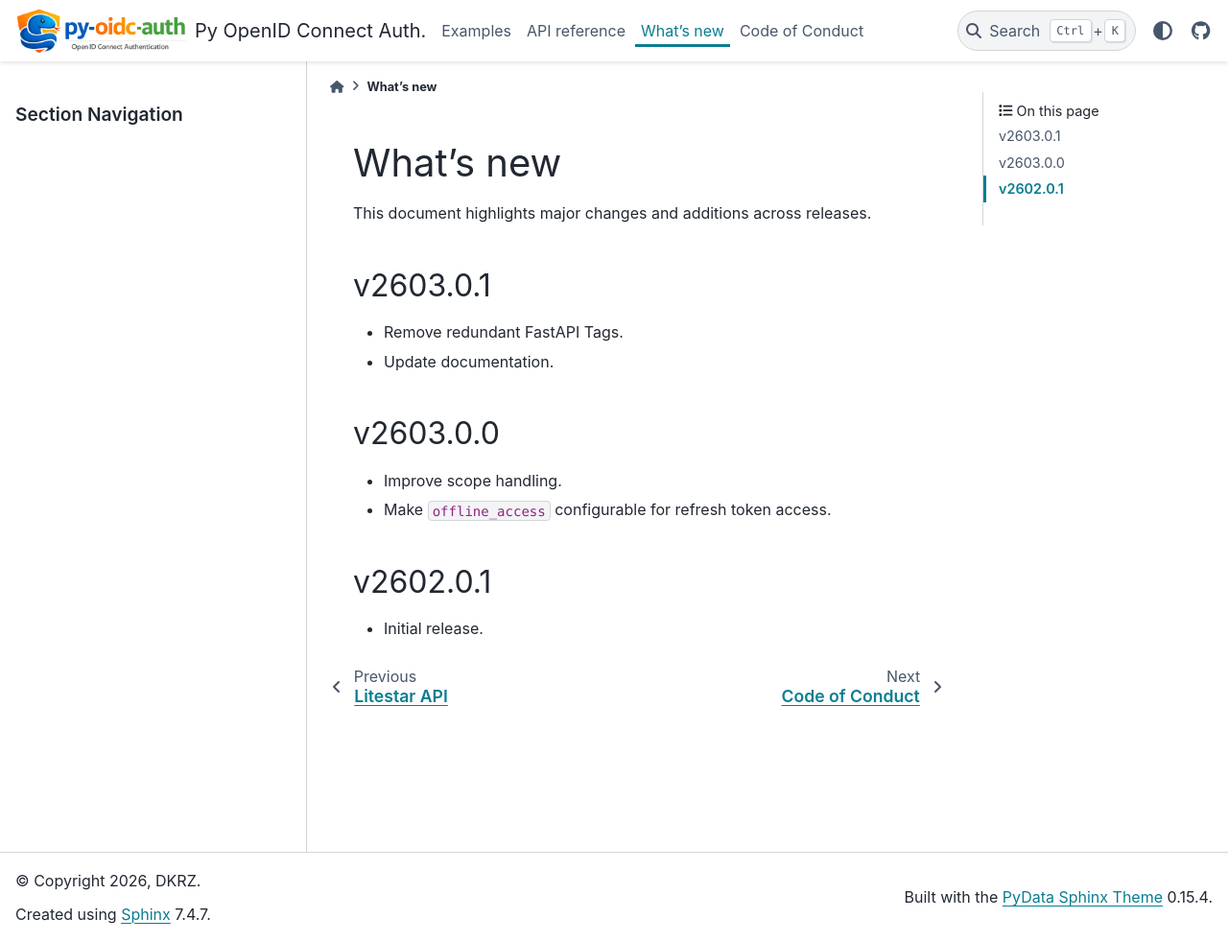
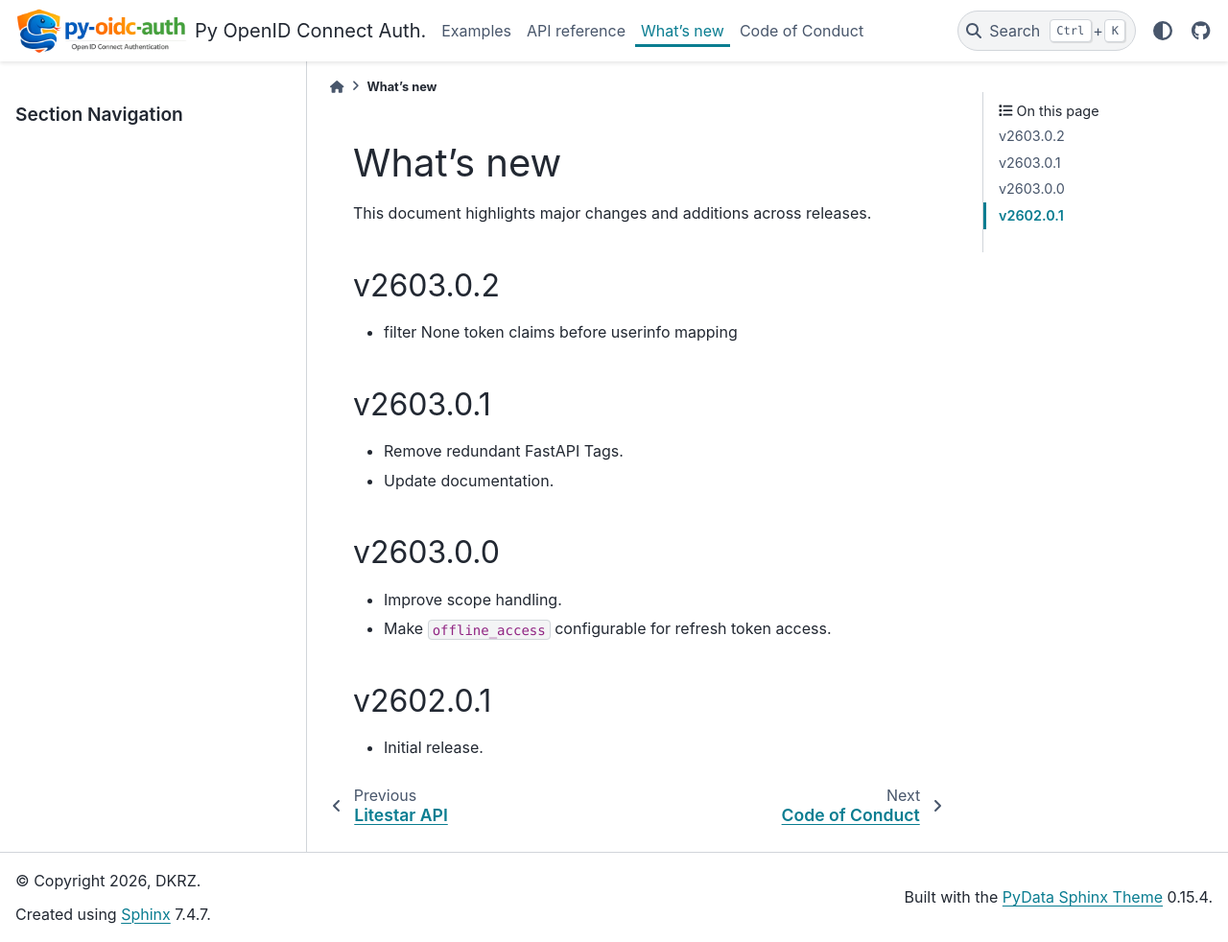
Before and after one commit to freva-org/py-oidc-auth, a Sphinx documentation site: the page built from docs/source/whatsnew.rst, in a window 1280 px wide and 982 px high. Shown: the whole window at 96% size. Built offline with Sphinx 7.4.7 and the PyData theme 0.15.4, drawn with Linux system fonts in a browser that asks for light colours.

Commit message:
bump version

```diff
--- a/docs/source/whatsnew.rst
+++ b/docs/source/whatsnew.rst
@@ -2,6 +2,11 @@ What's new
 ==========
 
 This document highlights major changes and additions across releases.
+
+v2603.0.2
+---------
+* filter None token claims before userinfo mapping
+
 
 v2603.0.1
 ---------
--- a/src/py_oidc_auth/__init__.py
+++ b/src/py_oidc_auth/__init__.py
@@ -63,7 +63,7 @@ if TYPE_CHECKING:
     from .quart_auth import QuartOIDCAuth
     from .tornado_auth import TornadoOIDCAuth
 
-__version__ = "2603.0.1"
+__version__ = "2603.0.2"
 
 _LAZY_IMPORTS = {
     "FastApiOIDCAuth": ".fastapi_auth",
```
Also changed, not shown: 1 other file.
